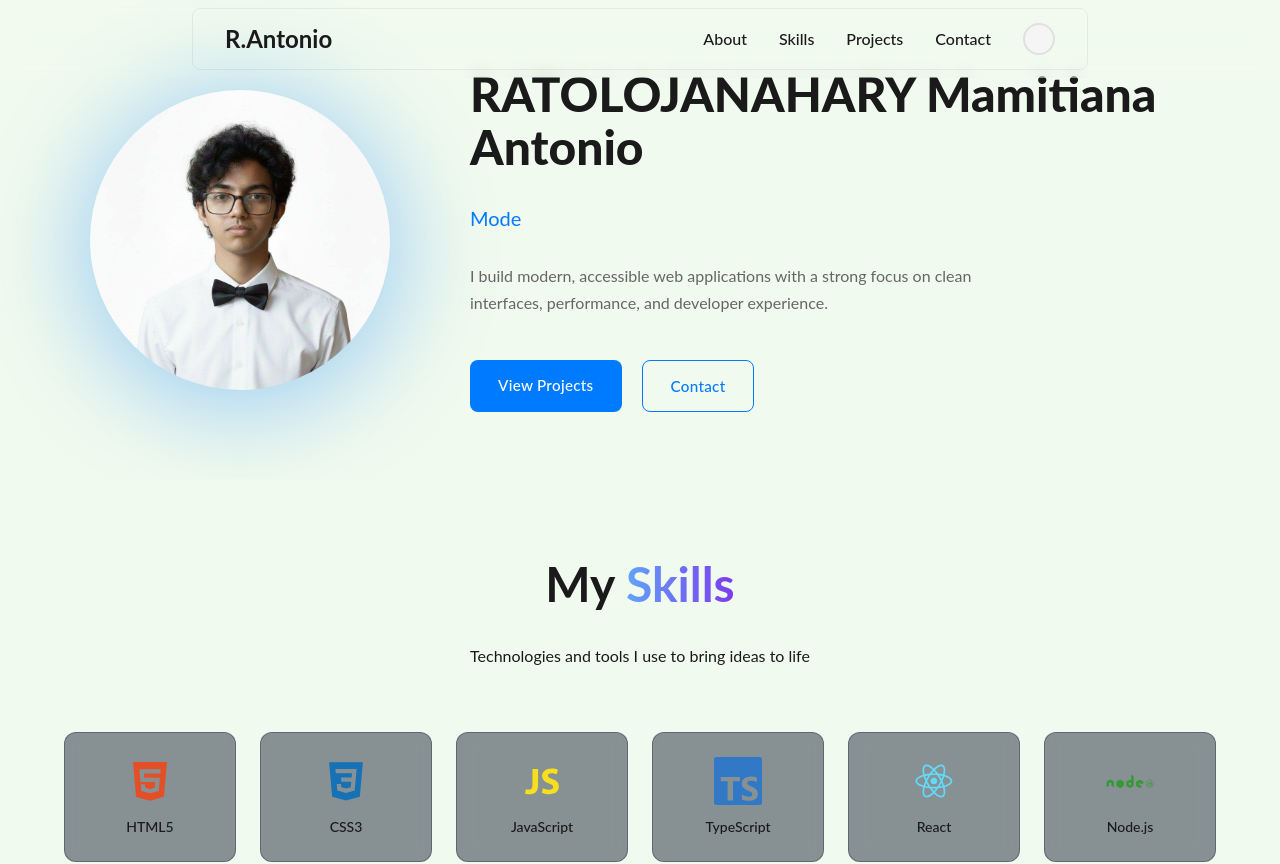
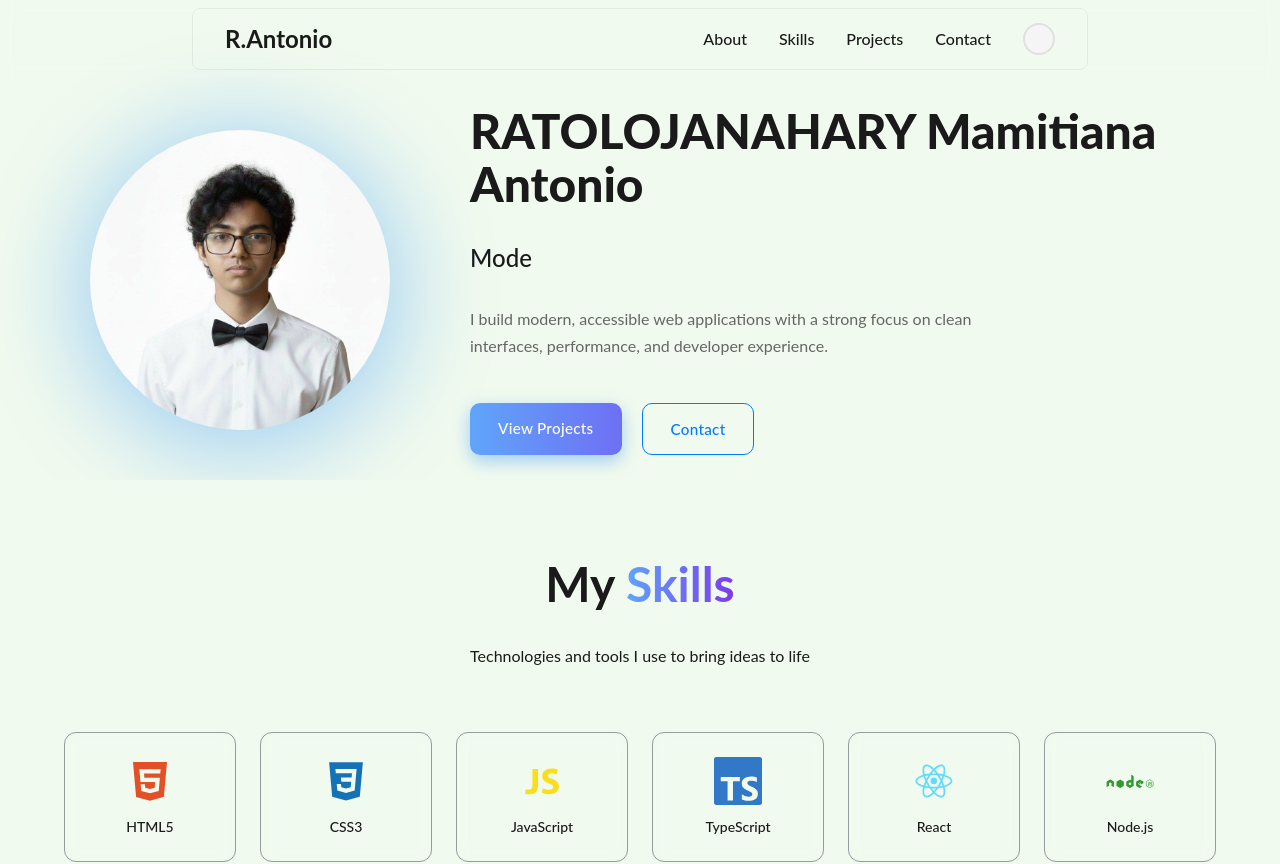
Before and after one commit to MamitianaAntonio/my-portfolio, a React (Vite) app: page / in a window 1280 px wide. Shown: the top 864 px of the page. Built offline with nearby package versions, Linux system fonts and the light colour scheme.

Commit message:
section(skills): add gradient in root variable and change all block color

```diff
--- a/src/components/sections/Hero.css
+++ b/src/components/sections/Hero.css
@@ -6,6 +6,7 @@
   padding: 1rem 1.5rem;
   overflow: hidden;
   min-height: 60vh;
+  padding-top: 6rem;
 }
 
 .hero-inner {
@@ -55,7 +56,7 @@
 .hero-content {
   display: flex;
   flex-direction: column;
-  gap: 1.75rem; /* ESPACE ENTRE LES ÉLÉMENTS */
+  gap: 1.75rem;
 }
 
 .hero-name {
@@ -66,8 +67,11 @@
 }
 
 .hero-role {
-  font-size: 1.25rem;
-  color: var(--accent-color);
+  display: flex;
+  align-items: center;
+  font-size: 1.5rem;
+  font-weight: 550;
+  color: linear-gradient(to right, var(--gradient-from), var(--gradient-to));
   min-height: 1.6em;
 }
 
@@ -109,23 +113,35 @@
 /* Buttons */
 .btn {
   padding: 0.85rem 1.75rem;
-  border-radius: 8px; /* rectangle clean */
+  border-radius: 10px;
   font-size: 0.95rem;
   font-weight: 500;
   letter-spacing: 0.3px;
+  cursor: pointer;
   transition:
-    background 0.2s ease,
-    transform 0.15s ease;
+    background 0.3s ease,
+    transform 0.25s ease,
+    box-shadow 0.25s ease;
 }
 
 .btn-primary {
-  background: var(--accent-color);
+  background: linear-gradient(90deg, var(--gradient-from), var(--gradient-to));
+  background-size: 200% 200%;
   color: var(--text-white);
+
+  box-shadow: 0 6px 18px
+    color-mix(in srgb, var(--accent-color) 35%, transparent);
 }
 
 .btn-primary:hover {
-  transform: translateY(-2px);
-  background: color-mix(in srgb, var(--accent-color) 90%, black);
+  transform: translateY(-3px);
+  background-position: right center;
+  box-shadow: 0 12px 30px
+    color-mix(in srgb, var(--accent-color) 55%, transparent);
+}
+
+.btn-primary:active {
+  transform: translateY(-1px);
 }
 
 .btn-outline {
@@ -135,6 +151,12 @@
 }
 
 .btn-outline:hover {
-  transform: translateY(-2px);
-  background: color-mix(in srgb, var(--accent-color) 8%, transparent);
+  transform: translateY(-3px);
+  background: color-mix(in srgb, var(--accent-color) 12%, transparent);
+  box-shadow: 0 8px 20px
+    color-mix(in srgb, var(--accent-color) 25%, transparent);
 }
+
+.btn-outline:active {
+  transform: translateY(-1px);
+}
--- a/src/components/sections/Skills.jsx
+++ b/src/components/sections/Skills.jsx
@@ -87,8 +87,8 @@ export default function Skills() {
           {skills.map((skill, index) => (
             <div
               key={skill.name}
-              className="group relative bg-gray-800/50 backdrop-blur-sm rounded-xl p-6
-                         border border-gray-700/50 hover:border-gray-600
+              className="group relative bg-var(--bg-primary) backdrop-blur-sm rounded-xl p-6
+                         border border-gray-700/50 hover:border-var(--bg-secondary)
                          transform hover:scale-110 transition-all duration-300
                          hover:shadow-2xl hover:shadow-purple-500/20
                          cursor-pointer"
@@ -112,7 +112,7 @@ export default function Skills() {
                 {/* Skill Name */}
                 <span
                   className="text-var(--text-primary) text-sm font-medium text-center
-                               group-hover:text-white transition-colors duration-300"
+                    group-hover:text-var(--text-primary) transition-colors duration-300"
                 >
                   {skill.name}
                 </span>
@@ -121,7 +121,7 @@ export default function Skills() {
               {/* Animated border effect */}
               <div
                 className="absolute inset-0 rounded-xl opacity-0 group-hover:opacity-100
-                            transition-opacity duration-300 pointer-events-none"
+                  transition-opacity duration-300 pointer-events-none"
               >
                 <div
                   style={{
@@ -131,7 +131,7 @@ export default function Skills() {
                     WebkitTextFillColor: "transparent",
                   }}
                   className="absolute inset-0 rounded-xl
-                              opacity-20 blur-xl"
+                    opacity-20 blur-xl"
                 ></div>
               </div>
             </div>
```
